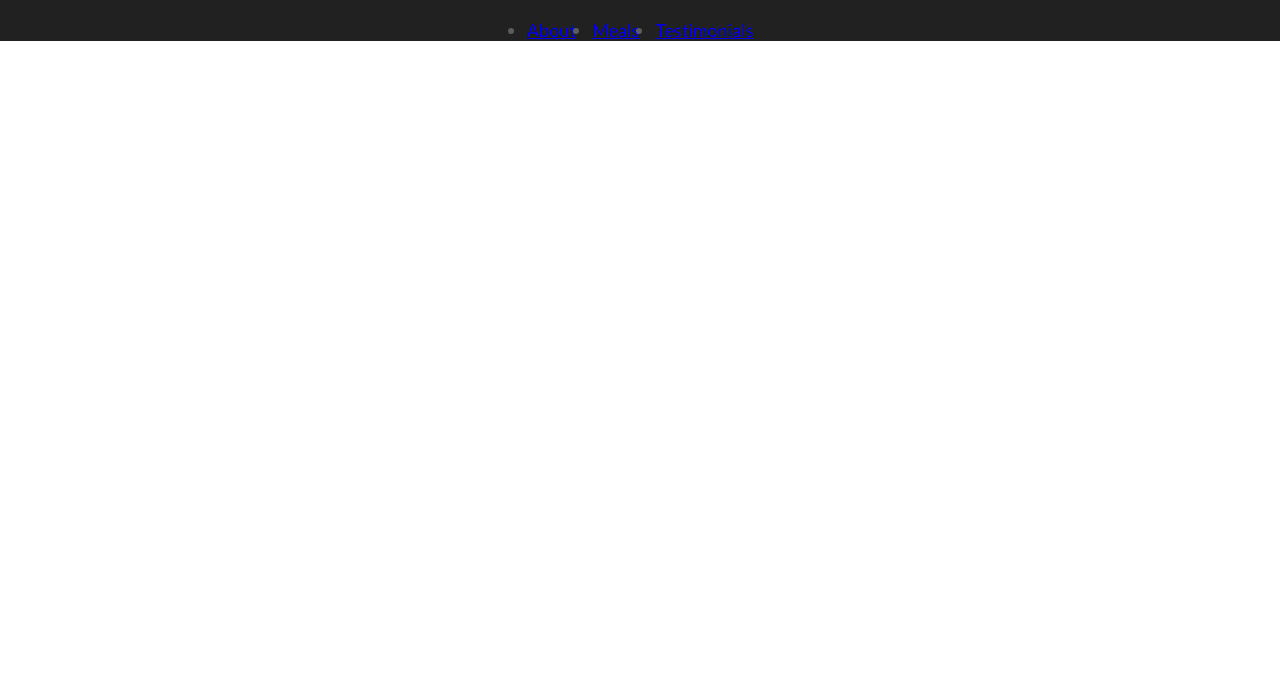
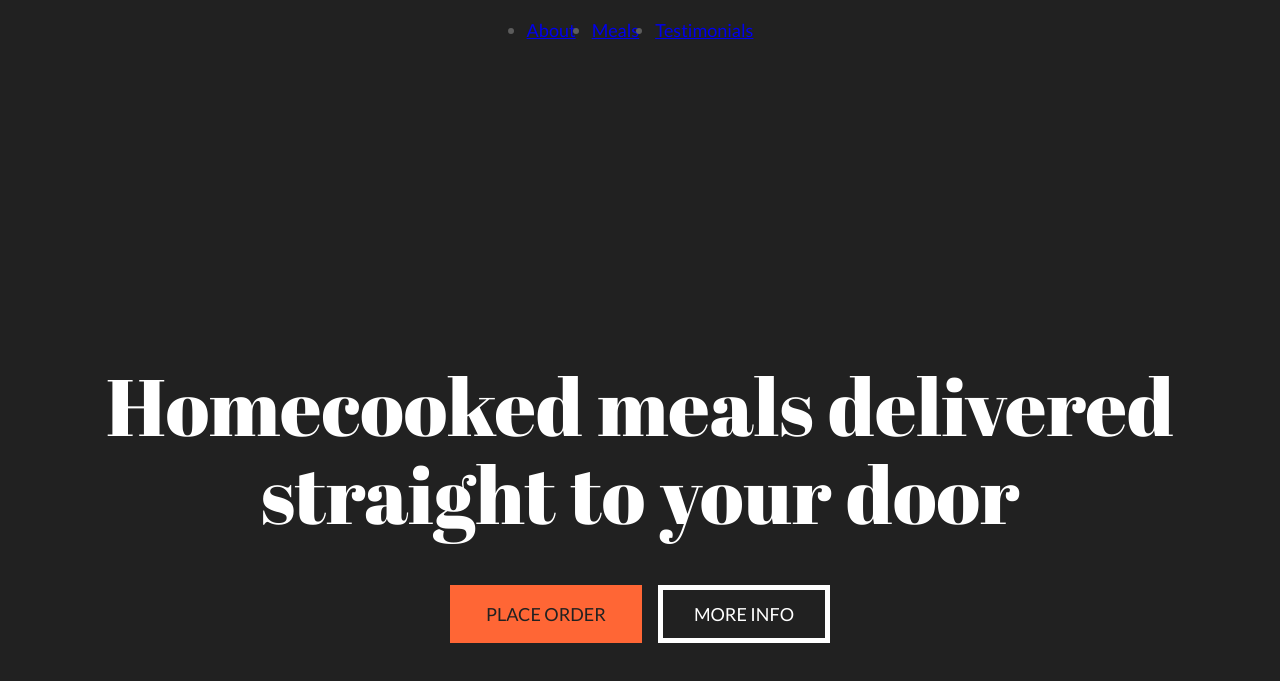
Before and after one commit to IvanOrsh/sass-example-chef-services, a website built with Vite: page src/index.html in a window 1280 px wide. Shown: the part 101-782 px from the top of the page. Built offline with nearby package versions, Linux system fonts and the light colour scheme.

Commit message:
feat: implement hero section

```diff
--- a/src/index.html
+++ b/src/index.html
@@ -9,6 +9,10 @@
     <link rel="preconnect" href="https://fonts.gstatic.com" crossorigin />
     <link
       href="https://fonts.googleapis.com/css2?family=Lato:wght@400;700&display=swap"
+      rel="stylesheet"
+    />
+    <link
+      href="https://fonts.googleapis.com/css2?family=Abril+Fatface&display=swap"
       rel="stylesheet"
     />
     <link rel="stylesheet" href="/sass/main.scss" />
@@ -30,7 +34,19 @@
       </nav>
     </header>
 
-    <main></main>
+    <main>
+      <section class="hero | bg-neutral-900 clr-neutral-100 text-center">
+        <div class="container">
+          <h1 class="fs-900 ff-accent margin-block-end-48">
+            Homecooked meals delivered straight to your door
+          </h1>
+          <div class="flex-group mx-auto">
+            <button class="button" data-type="accent">Place order</button>
+            <a href="#about" class="button" data-type="outline">More info</a>
+          </div>
+        </div>
+      </section>
+    </main>
 
     <footer></footer>
 
```
